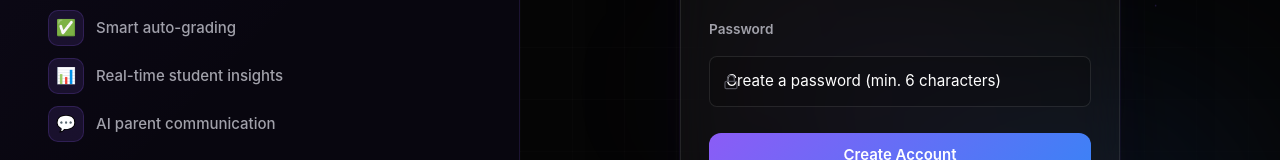
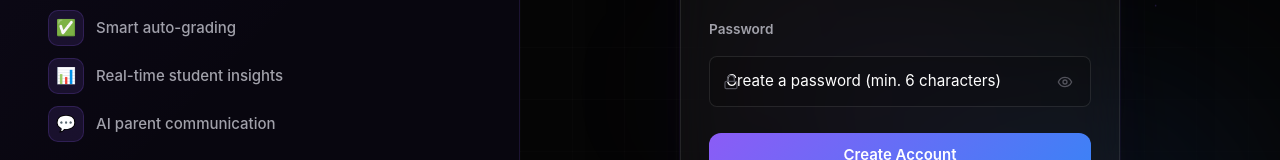
Before and after one commit to kumarinayansi/Teacher-s-Companion-AI, a React (Vite) app in the folder client/: page /signup in a window 1280 px wide. Shown: the part 473-633 px from the top of the page. Built offline with nearby package versions, Linux system fonts and the light colour scheme; no server answers.

Commit message:
Signup Error Fixed

```diff
--- a/client/src/pages/Login.jsx
+++ b/client/src/pages/Login.jsx
@@ -6,6 +6,7 @@ import '../login.css';
 const Login = () => {
     const [email, setEmail] = useState('');
     const [password, setPassword] = useState('');
+    const [showPassword, setShowPassword] = useState(false);
     const [error, setError] = useState(null);
     const [loading, setLoading] = useState(false);
     const navigate = useNavigate();
@@ -214,21 +215,24 @@ const Login = () => {
                   <path d="M7 11V7a5 5 0 0 1 10 0v4" />
                 </svg>
               </span>
-              <input type="password" id="password" name="password" className="form-input" placeholder="Enter your password"
+              <input type={showPassword ? "text" : "password"} id="password" name="password" className="form-input" placeholder="Enter your password"
                 autoComplete="current-password" required value={password} onChange={(e) => setPassword(e.target.value)} />
               <button type="button" className="toggle-password" id="toggle-password"
-                aria-label="Toggle password visibility">
-                <svg id="eye-open" width="16" height="16" viewBox="0 0 24 24" fill="none" stroke="currentColor"
-                  strokeWidth="2" strokeLinecap="round" strokeLinejoin="round">
-                  <path d="M2 12s3-7 10-7 10 7 10 7-3 7-10 7-10-7-10-7z" />
-                  <circle cx="12" cy="12" r="3" />
-                </svg>
-                <svg id="eye-closed" width="16" height="16" viewBox="0 0 24 24" fill="none" stroke="currentColor"
-                  strokeWidth="2" strokeLinecap="round" strokeLinejoin="round" style={{display: "none"}}>
-                  <path
-                    d="M17.94 17.94A10.07 10.07 0 0 1 12 20c-7 0-11-8-11-8a18.45 18.45 0 0 1 5.06-5.94M9.9 4.24A9.12 9.12 0 0 1 12 4c7 0 11 8 11 8a18.5 18.5 0 0 1-2.16 3.19m-6.72-1.07a3 3 0 1 1-4.24-4.24" />
-                  <line x1="1" y1="1" x2="23" y2="23" />
-                </svg>
+                aria-label="Toggle password visibility" onClick={() => setShowPassword(!showPassword)}>
+                {showPassword ? (
+                  <svg id="eye-closed" width="16" height="16" viewBox="0 0 24 24" fill="none" stroke="currentColor"
+                    strokeWidth="2" strokeLinecap="round" strokeLinejoin="round">
+                    <path
+                      d="M17.94 17.94A10.07 10.07 0 0 1 12 20c-7 0-11-8-11-8a18.45 18.45 0 0 1 5.06-5.94M9.9 4.24A9.12 9.12 0 0 1 12 4c7 0 11 8 11 8a18.5 18.5 0 0 1-2.16 3.19m-6.72-1.07a3 3 0 1 1-4.24-4.24" />
+                    <line x1="1" y1="1" x2="23" y2="23" />
+                  </svg>
+                ) : (
+                  <svg id="eye-open" width="16" height="16" viewBox="0 0 24 24" fill="none" stroke="currentColor"
+                    strokeWidth="2" strokeLinecap="round" strokeLinejoin="round">
+                    <path d="M2 12s3-7 10-7 10 7 10 7-3 7-10 7-10-7-10-7z" />
+                    <circle cx="12" cy="12" r="3" />
+                  </svg>
+                )}
               </button>
             </div>
           </div>
--- a/client/src/pages/Signup.jsx
+++ b/client/src/pages/Signup.jsx
@@ -7,6 +7,7 @@ const Signup = () => {
     const [name, setName] = useState('');
     const [email, setEmail] = useState('');
     const [password, setPassword] = useState('');
+    const [showPassword, setShowPassword] = useState(false);
     const [error, setError] = useState(null);
     const [loading, setLoading] = useState(false);
     const [success, setSuccess] = useState(false);
@@ -227,7 +228,24 @@ const Signup = () => {
                   <path d="M7 11V7a5 5 0 0 1 10 0v4" />
                 </svg>
               </span>
-              <input type="password" id="password" name="password" className="form-input" placeholder="Create a password (min. 6 characters)" autoComplete="new-password" required value={password} onChange={(e) => setPassword(e.target.value)} />
+              <input type={showPassword ? "text" : "password"} id="password" name="password" className="form-input" placeholder="Create a password (min. 6 characters)" autoComplete="new-password" required value={password} onChange={(e) => setPassword(e.target.value)} />
+              <button type="button" className="toggle-password" id="toggle-password"
+                aria-label="Toggle password visibility" onClick={() => setShowPassword(!showPassword)}>
+                {showPassword ? (
+                  <svg id="eye-closed" width="16" height="16" viewBox="0 0 24 24" fill="none" stroke="currentColor"
+                    strokeWidth="2" strokeLinecap="round" strokeLinejoin="round">
+                    <path
+                      d="M17.94 17.94A10.07 10.07 0 0 1 12 20c-7 0-11-8-11-8a18.45 18.45 0 0 1 5.06-5.94M9.9 4.24A9.12 9.12 0 0 1 12 4c7 0 11 8 11 8a18.5 18.5 0 0 1-2.16 3.19m-6.72-1.07a3 3 0 1 1-4.24-4.24" />
+                    <line x1="1" y1="1" x2="23" y2="23" />
+                  </svg>
+                ) : (
+                  <svg id="eye-open" width="16" height="16" viewBox="0 0 24 24" fill="none" stroke="currentColor"
+                    strokeWidth="2" strokeLinecap="round" strokeLinejoin="round">
+                    <path d="M2 12s3-7 10-7 10 7 10 7-3 7-10 7-10-7-10-7z" />
+                    <circle cx="12" cy="12" r="3" />
+                  </svg>
+                )}
+              </button>
             </div>
           </div>
 
```
